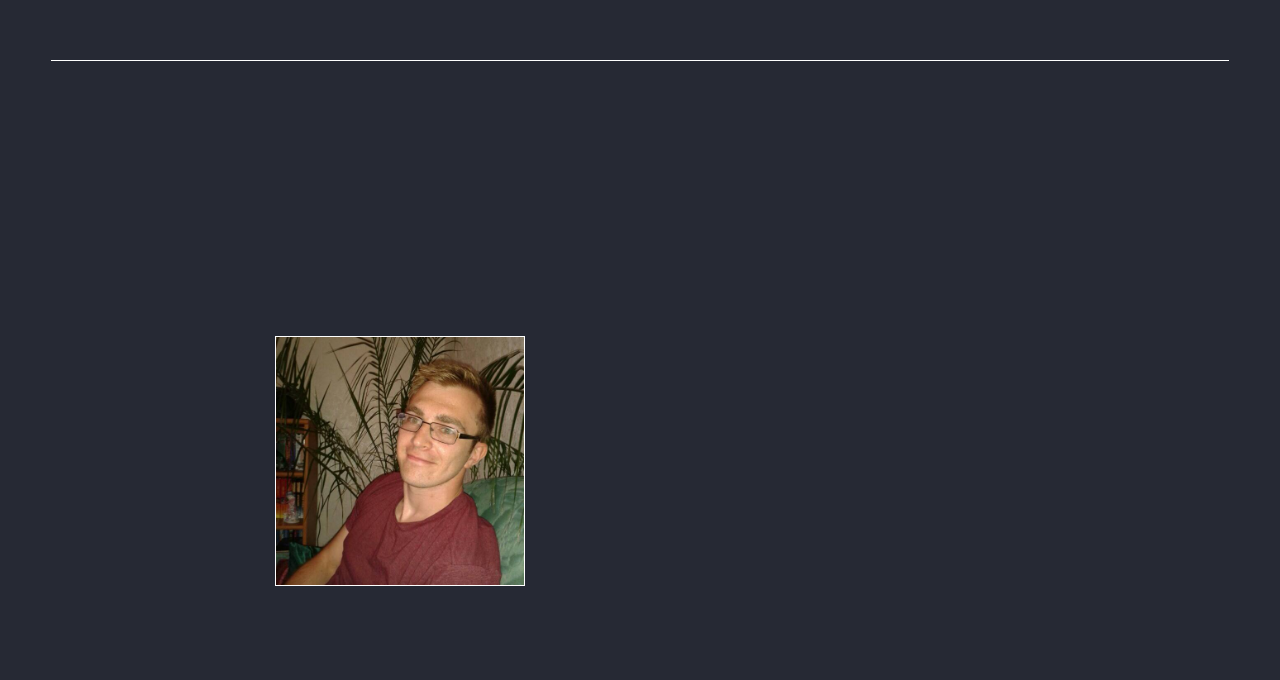
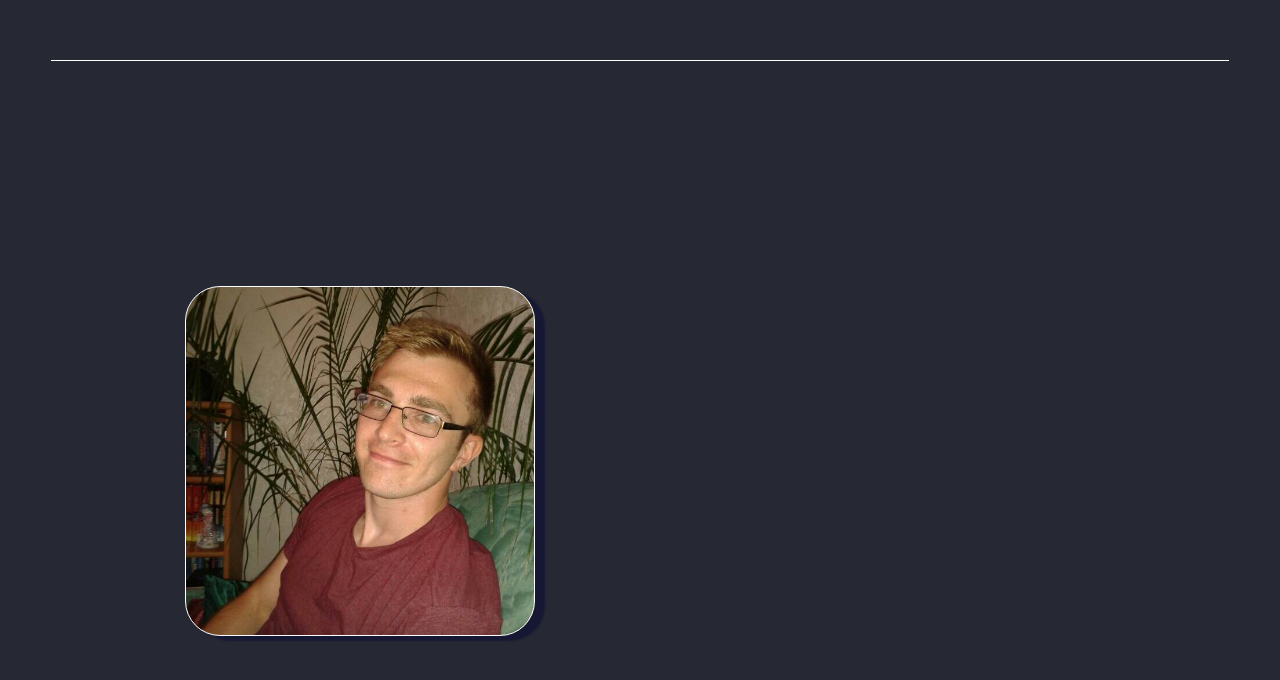
Before and after one commit to MichaelKosak/projekt1, a plain HTML site: page index2.html in a window 1280 px wide. Shown: the part 740-1420 px from the top of the page. Drawn offline with Linux system fonts and the light colour scheme.

Commit message:
Photo in eine Box gepackt

```diff
--- a/index2.css
+++ b/index2.css
@@ -48,7 +48,7 @@ body{
     text-align: center;
     margin-bottom: 15px;
     }
-  .box{
+  .hire{
     font-size: 17pt;
     color: white;
     width: auto;
@@ -57,7 +57,7 @@ body{
     border: 1px solid white;
     border-radius: 5px;
   }
-  .box:hover{
+  .hire:hover{
     color:#262934;
     background-color: white;
   }
@@ -71,19 +71,23 @@ body{
     color: rgb(233, 233, 243);
   }
   .about{
-
     height: 100vh;
     width: 75%;
   }
-  .col-6{
-    display: flex;
+  .col-5{
+  display: flex;
   flex-direction: column;
   justify-content: center;
   align-items: center;
   }
-  .foto{
 
-    width: 250px;
-    height: 250px;
+  .fotobox{
     border: 1px solid white;
+    width: 350px;
+    height: 350px;
+    background-image: url(img/foto.jpg);
+    background-size: cover;
+    border-radius: 10%;
+    box-shadow: 10px 5px 2px rgba(0,0,50,0.4);
+
   }
--- a/index2.html
+++ b/index2.html
@@ -23,15 +23,15 @@
           <div class="hallo">
               Hi, I'm Michael Kosak. <br> Front-end web developer.
           </div>
-          <a href="#" class="box">You can hire me.</a>
+          <a href="#" class="hire">You can hire me.</a>
        </div>
        <div class="hr"></div>
 
         <section class="about row">
-            <div class="col-6">
-                 <img class="foto" src="img/foto.jpg" alt="">
-            </div>
-            <div class="col-6"></div>
+            <div class="col-5">
+              <div class="fotobox"></div>
+           </div>
+            <div class="col-7"></div>
 
 
         </section>
```
